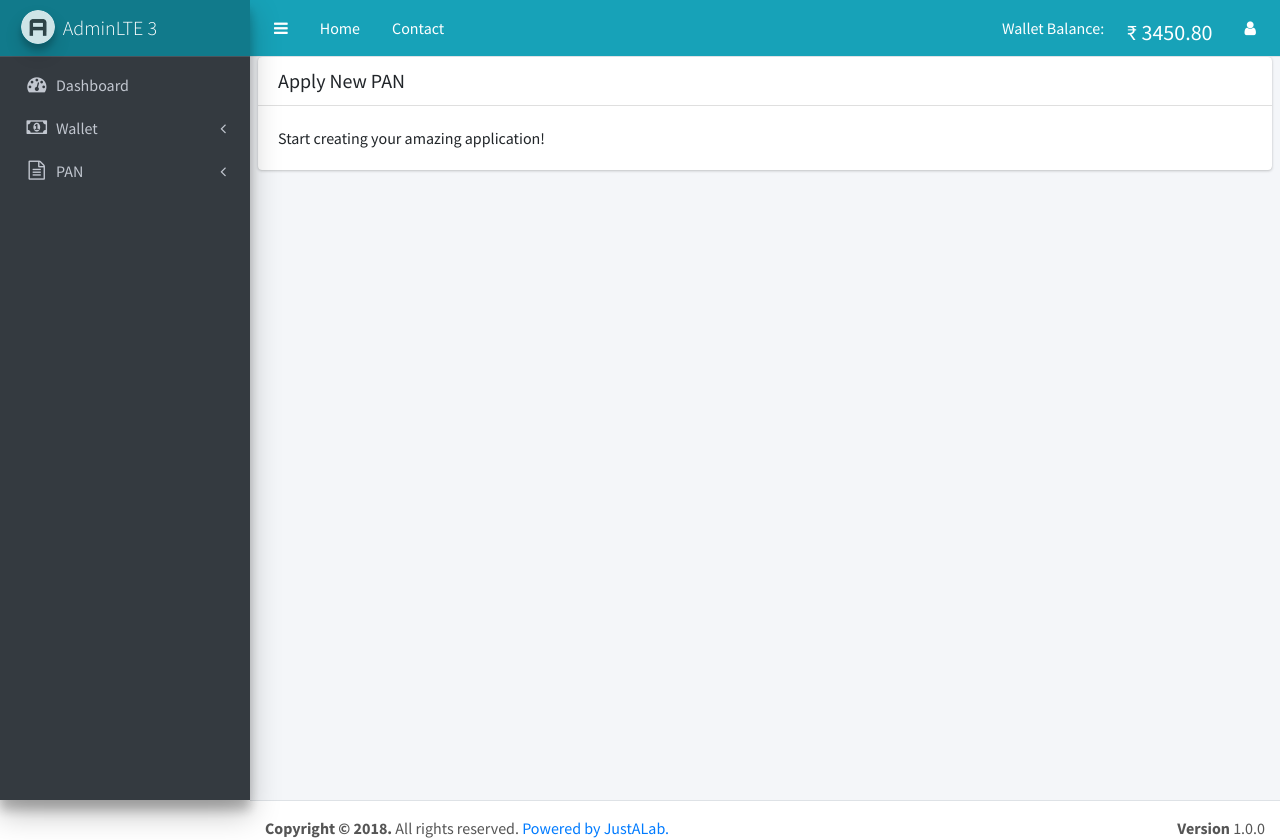
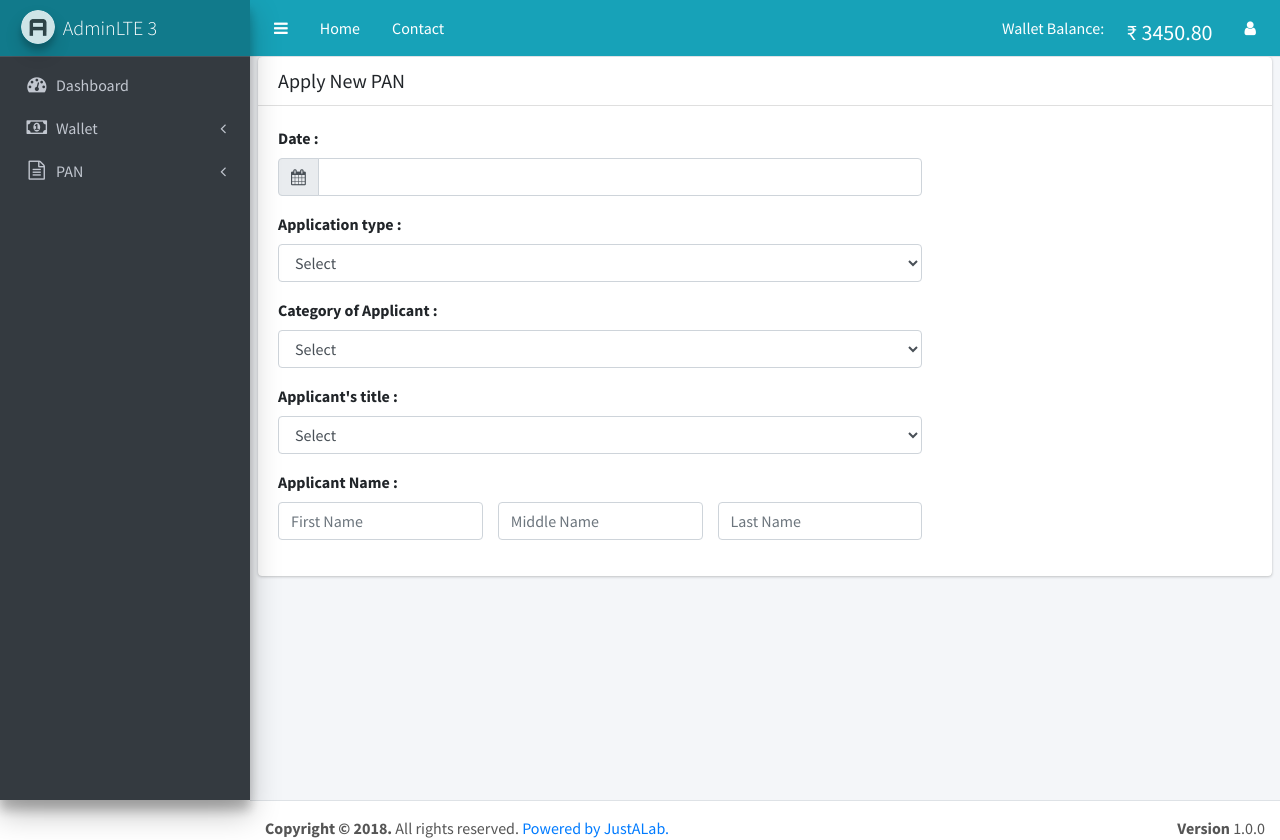
Before and after one commit to JustALab/npcsc, a PHP site: page /npcsc/pages/pan/apply_new_pan.php in a window 1280 px wide. Shown: the top 840 px of the page. Run offline with PHP 8.4, Linux system fonts and the light colour scheme; some libraries are stand-ins or nearby versions.

Commit message:
footer files divided apply_new_pan initial commit

```diff
--- a/pages/footer.php
+++ b/pages/footer.php
@@ -1,34 +1,2 @@
-    <footer class="main-footer">
-        <div class="float-right d-none d-sm-block">
-          <b>Version</b> 1.0.0
-        </div>
-        <strong>Copyright &copy; 2018.</strong> All rights
-        reserved. <a href="http://justalab.in" target="_blank">Powered by JustALab.</a>
-      </footer>
-
-      <!-- Control Sidebar -->
-      <aside class="control-sidebar control-sidebar-dark">
-        <!-- Control sidebar content goes here -->
-      </aside>
-      <!-- /.control-sidebar -->
-    </div>
-    <!-- ./wrapper -->
-
-    <!-- jQuery -->
-    <script src="<?php echo HOMEURL; ?>/assets/plugins/jquery/jquery.min.js"></script>
-    <!-- Bootstrap 4 -->
-    <script src="<?php echo HOMEURL; ?>/assets/plugins/bootstrap/js/bootstrap.bundle.min.js"></script>
-    <!-- InputMask -->
-    <script src="<?php echo HOMEURL; ?>/assets/plugins/input-mask/jquery.inputmask.js"></script>
-    <script src="<?php echo HOMEURL; ?>/assets/plugins/input-mask/jquery.inputmask.date.extensions.js"></script>
-    <script src="<?php echo HOMEURL; ?>/assets/plugins/input-mask/jquery.inputmask.extensions.js"></script>
-    <!-- SlimScroll -->
-    <script src="<?php echo HOMEURL; ?>/assets/plugins/slimScroll/jquery.slimscroll.min.js"></script>
-    <!-- FastClick -->
-    <script src="<?php echo HOMEURL; ?>/assets/plugins/fastclick/fastclick.js"></script>
-    <!-- AdminLTE App -->
-    <script src="<?php echo HOMEURL; ?>/assets/dist/js/adminlte.min.js"></script>
-    <!-- AdminLTE for demo purposes -->
-    <script src="<?php echo HOMEURL; ?>/assets/dist/js/demo.js"></script>
   </body>
 </html>
--- /dev/null
+++ b/pages/footer_imports.php
@@ -0,0 +1,36 @@
+    <footer class="main-footer">
+        <div class="float-right d-none d-sm-block">
+          <b>Version</b> 1.0.0
+        </div>
+        <strong>Copyright &copy; 2018.</strong> All rights
+        reserved. <a href="http://justalab.in" target="_blank">Powered by JustALab.</a>
+      </footer>
+
+      <!-- Control Sidebar -->
+      <aside class="control-sidebar control-sidebar-dark">
+        <!-- Control sidebar content goes here -->
+      </aside>
+      <!-- /.control-sidebar -->
+    </div>
+    <!-- ./wrapper -->
+
+    <!-- jQuery -->
+    <script src="<?php echo HOMEURL; ?>/assets/plugins/jquery/jquery.min.js"></script>
+    <!-- Bootstrap 4 -->
+    <script src="<?php echo HOMEURL; ?>/assets/plugins/bootstrap/js/bootstrap.bundle.min.js"></script>
+    <!-- DateMask -->
+    <script src="<?php echo HOMEURL; ?>/assets/plugins/input-mask/jquery.inputmask.js"></script>
+    <script src="<?php echo HOMEURL; ?>/assets/plugins/input-mask/jquery.inputmask.date.extensions.js"></script>
+    <script src="<?php echo HOMEURL; ?>/assets/plugins/input-mask/jquery.inputmask.extensions.js"></script>
+    <!-- InputMask -->
+    <script src="<?php echo HOMEURL; ?>/assets/plugins/input-mask/jquery.inputmask.js"></script>
+    <script src="<?php echo HOMEURL; ?>/assets/plugins/input-mask/jquery.inputmask.date.extensions.js"></script>
+    <script src="<?php echo HOMEURL; ?>/assets/plugins/input-mask/jquery.inputmask.extensions.js"></script>
+    <!-- SlimScroll -->
+    <script src="<?php echo HOMEURL; ?>/assets/plugins/slimScroll/jquery.slimscroll.min.js"></script>
+    <!-- FastClick -->
+    <script src="<?php echo HOMEURL; ?>/assets/plugins/fastclick/fastclick.js"></script>
+    <!-- AdminLTE App -->
+    <script src="<?php echo HOMEURL; ?>/assets/dist/js/adminlte.min.js"></script>
+    <!-- AdminLTE for demo purposes -->
+    <script src="<?php echo HOMEURL; ?>/assets/dist/js/demo.js"></script>
--- a/pages/pan/apply_new_pan.php
+++ b/pages/pan/apply_new_pan.php
@@ -6,12 +6,10 @@
 <div class="content-wrapper">
    <!-- Main content -->
    <section class="content">
-
       <!-- Default box -->
       <div class="card">
          <div class="card-header">
             <h3 class="card-title">Apply New PAN</h3>
-
             <!-- <div class="card-tools">
                <button type="button" class="btn btn-tool" data-widget="collapse" data-toggle="tooltip" title="Collapse">
                  <i class="fa fa-minus"></i></button>
@@ -20,21 +18,75 @@
                </div> -->
          </div>
          <div class="card-body">
-          Start creating your amazing application!
+            <div class="row">
+               <div class="col-sm-8 col-sm-offset-2">
+                  <div class="form-group">
+                     <label>Date :</label>
+                     <div class="input-group">
+                        <div class="input-group-prepend">
+                           <span class="input-group-text"><i class="fa fa-calendar"></i></span>
                         </div>
-        <!-- /.card-body -->
-        <!-- <div class="card-footer">
-          Footer
-        </div> -->
-        <!-- /.card-footer-->
+                        <input type="text" id="date" name="date" class="form-control" data-inputmask="'alias': 'dd/mm/yyyy'" data-mask>
+                     </div>
+                     <!-- /.input group -->
+                  </div>
+                  <div class="form-group">
+                     <label>Application type :</label>
+                     <select id="application_type" name="application_type" class="form-control">
+                        <option value="">Select</option>
+                        <option value="NEW_APPLICATION">New Application</option>
+                        <option value="CORRECTION_CHANGE">Correction/Change</option>
+                     </select>
+                  </div>
+                  <div class="form-group">
+                     <label>Category of Applicant :</label>
+                     <select class="form-control" id="applicant_category" name="applicant_category">
+                        <option>Select</option>
+                        <option>Individual</option>
+                     </select>
+                  </div>
+                  <div class="form-group">
+                     <label>Applicant's title :</label>
+                     <select class="form-control" id="applicant_title" name="applicant_title">
+                        <option>Select</option>
+                        <option>Shri</option>
+                        <option>Smt/Mrs</option>
+                        <option>Kumari/Ms</option>
+                        <option>M/s</option>
+                     </select>
+                  </div>
+                  <div class="form-group">
+                     <label>Applicant Name :</label>
+                     <div class="row">
+                        <div class="col-4">
+                           <input type="text" id="applicant_first_name" name="applicant_first_name" class="form-control" placeholder="First Name">
+                        </div>
+                        <div class="col-4">
+                           <input type="text" id="applicant_middle_name" name="applicant_middle_name" class="form-control" placeholder="Middle Name">
+                        </div>
+                        <div class="col-4">
+                           <input type="text" id="applicant_last_name" name="applicant_last_name" class="form-control" placeholder="Last Name">
+                        </div>
+                     </div>
+                  </div>
+               </div>
+            </div>
+         </div>
       </div>
       <!-- /.card -->
-
    </section>
    <!-- /.content -->
 </div>
 <!-- /.content-wrapper -->
-
+<?php
+ include '../footer_imports.php';
+?>
+<script type="text/javascript">
+   $(function () {
+     //Datemask dd/mm/yyyy
+     $('#date').inputmask('dd/mm/yyyy', { 'placeholder': 'dd/mm/yyyy' })
+   })
+</script>
 <?php
  include '../footer.php';
 ?>
--- a/pages/pan/view_admin_pan.php
+++ b/pages/pan/view_admin_pan.php
@@ -34,7 +34,11 @@
     <!-- /.content -->
   </div>
   <!-- /.content-wrapper -->
-
+  <?php
+    include '../footer_imports.php';
+  ?>
+  <script type="text/javascript">
+  </script>
   <?php
     include '../footer.php';
   ?>
--- a/pages/pan/view_admin_pan_list.php
+++ b/pages/pan/view_admin_pan_list.php
@@ -36,5 +36,10 @@
   <!-- /.content-wrapper -->
 
   <?php
+    include '../footer_imports.php';
+  ?>
+  <script type="text/javascript">
+  </script>
+  <?php
     include '../footer.php';
   ?>
--- a/pages/pan/view_pan.php
+++ b/pages/pan/view_pan.php
@@ -36,5 +36,10 @@
   <!-- /.content-wrapper -->
 
   <?php
+    include '../footer_imports.php';
+  ?>
+  <script type="text/javascript">
+  </script>
+  <?php
     include '../footer.php';
   ?>
--- a/pages/pan/view_pan_list.php
+++ b/pages/pan/view_pan_list.php
@@ -36,5 +36,10 @@
   <!-- /.content-wrapper -->
 
   <?php
+    include '../footer_imports.php';
+  ?>
+  <script type="text/javascript">
+  </script>
+  <?php
     include '../footer.php';
   ?>
--- a/pages/sidebar.php
+++ b/pages/sidebar.php
@@ -1,7 +1,7 @@
 <!-- Main Sidebar Container -->
   <aside class="main-sidebar sidebar-dark-primary elevation-4">
     <!-- Brand Logo -->
-    <a href="../../index3.html" class="brand-link bg-info">
+    <a href="#" class="brand-link bg-info">
       <img src="<?php echo HOMEURL; ?>/assets/dist/img/AdminLTELogo.png"
            alt="AdminLTE Logo"
            class="brand-image img-circle elevation-3"
--- a/pages/wallet/add_wallet_request.php
+++ b/pages/wallet/add_wallet_request.php
@@ -36,5 +36,10 @@
   <!-- /.content-wrapper -->
 
   <?php
+    include '../footer_imports.php';
+  ?>
+  <script type="text/javascript">
+  </script>
+  <?php
     include '../footer.php';
   ?>
--- a/pages/wallet/view_admin_statement.php
+++ b/pages/wallet/view_admin_statement.php
@@ -36,5 +36,10 @@
   <!-- /.content-wrapper -->
 
   <?php
+    include '../footer_imports.php';
+  ?>
+  <script type="text/javascript">
+  </script>
+  <?php
     include '../footer.php';
   ?>
--- a/pages/wallet/view_statement.php
+++ b/pages/wallet/view_statement.php
@@ -36,5 +36,10 @@
   <!-- /.content-wrapper -->
 
   <?php
+    include '../footer_imports.php';
+  ?>
+  <script type="text/javascript">
+  </script>
+  <?php
     include '../footer.php';
   ?>
--- a/pages/wallet/view_wallet_admin_requests.php
+++ b/pages/wallet/view_wallet_admin_requests.php
@@ -36,5 +36,10 @@
   <!-- /.content-wrapper -->
 
   <?php
+    include '../footer_imports.php';
+  ?>
+  <script type="text/javascript">
+  </script>
+  <?php
     include '../footer.php';
   ?>
--- a/pages/wallet/view_wallet_requests.php
+++ b/pages/wallet/view_wallet_requests.php
@@ -36,5 +36,10 @@
   <!-- /.content-wrapper -->
 
   <?php
+    include '../footer_imports.php';
+  ?>
+  <script type="text/javascript">
+  </script>
+  <?php
     include '../footer.php';
   ?>
```
Lines whose indentation alone changed are shown as unchanged.
